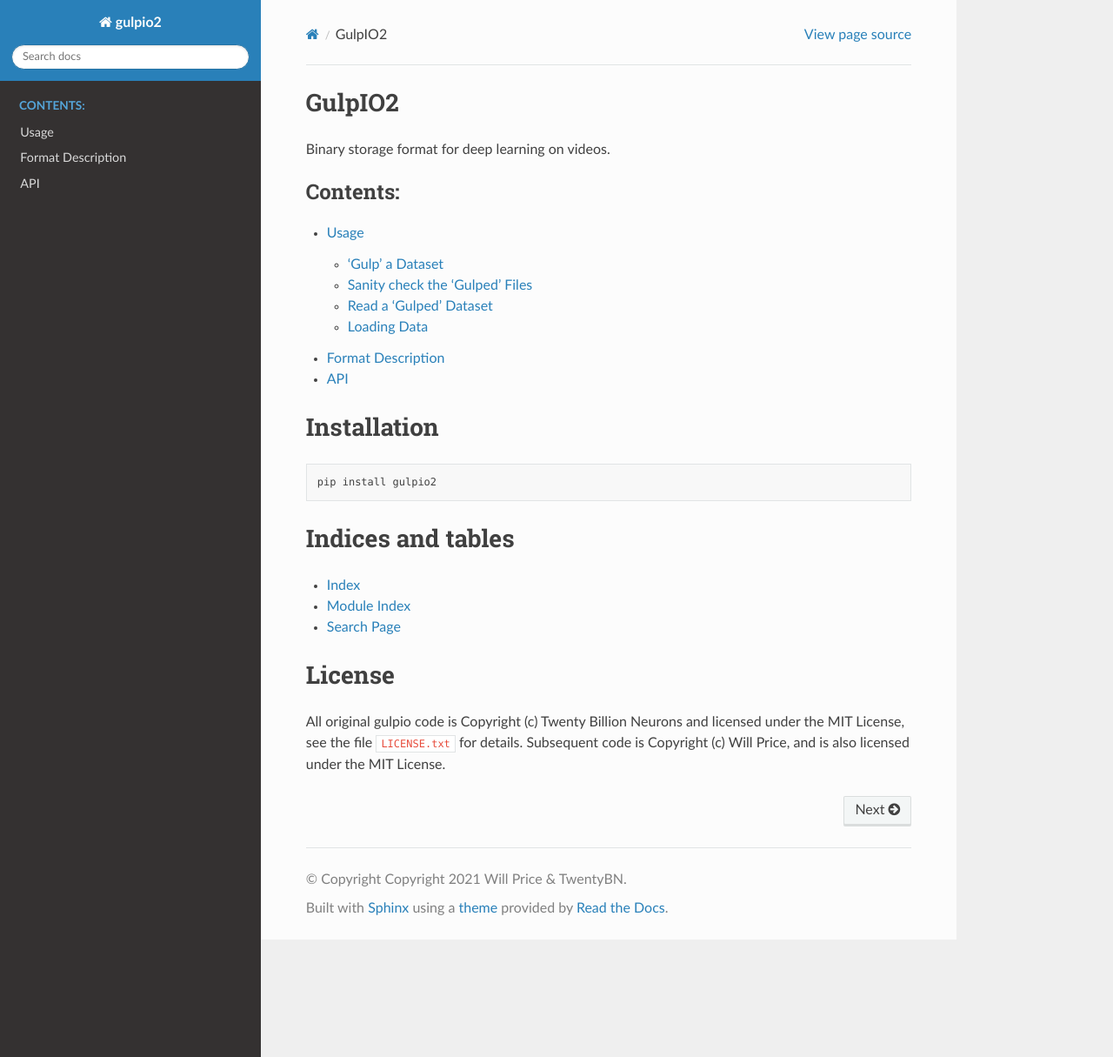
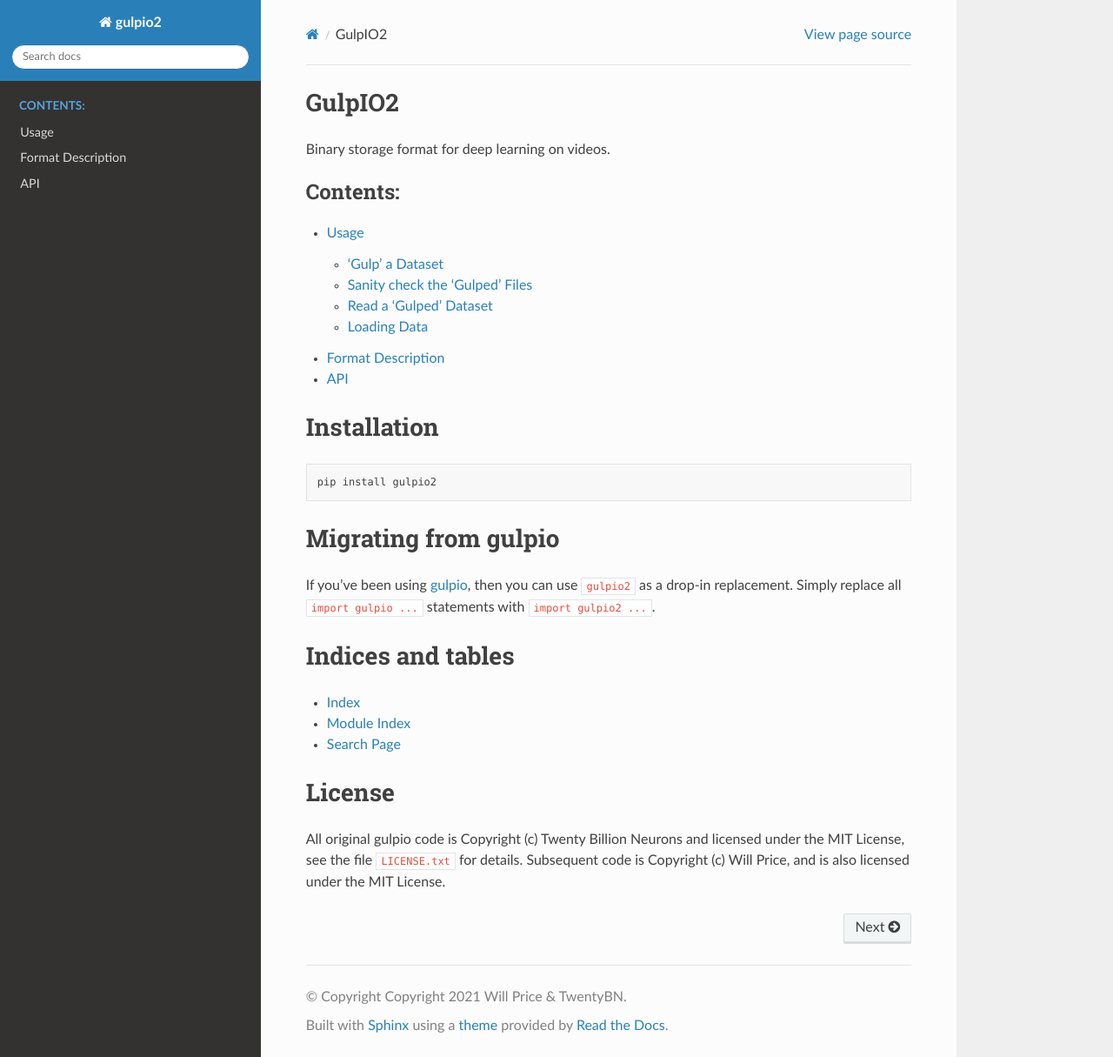
Before and after one commit to willprice/GulpIO2, a Sphinx documentation site: the page built from docs/source/index.rst, in a window 1280 px wide and 1215 px high. Shown: the whole window at 87% size. Built offline with Sphinx 7.4.7 and the Read the Docs theme 2.0.0, drawn with Linux system fonts in a browser that asks for light colours.

Commit message:
Add info on migrating from gulpio

```diff
--- a/README.rst
+++ b/README.rst
@@ -32,6 +32,12 @@
     pip install gulpio2
 
 
+Migrating from gulpio
+=====================
+
+If you've been using `gulpio <https://github.com/TwentyBN/GulpIO>`_, then you can use ``gulpio2`` as a drop-in replacement. Simply replace all ``import gulpio ...`` statements with ``import gulpio2 ...``.
+
+
 Prior Art
 =========
 
--- a/docs/source/index.rst
+++ b/docs/source/index.rst
@@ -19,6 +19,12 @@
     pip install gulpio2
 
 
+Migrating from gulpio
+=====================
+
+If you've been using `gulpio <https://github.com/TwentyBN/GulpIO>`_, then you can use ``gulpio2`` as a drop-in replacement. Simply replace all ``import gulpio ...`` statements with ``import gulpio2 ...``.
+
+
 Indices and tables
 ==================
 
```
